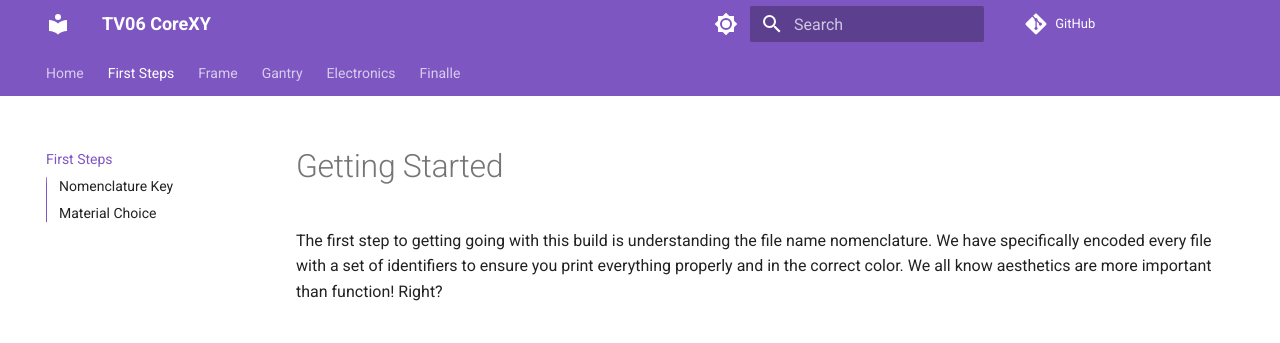
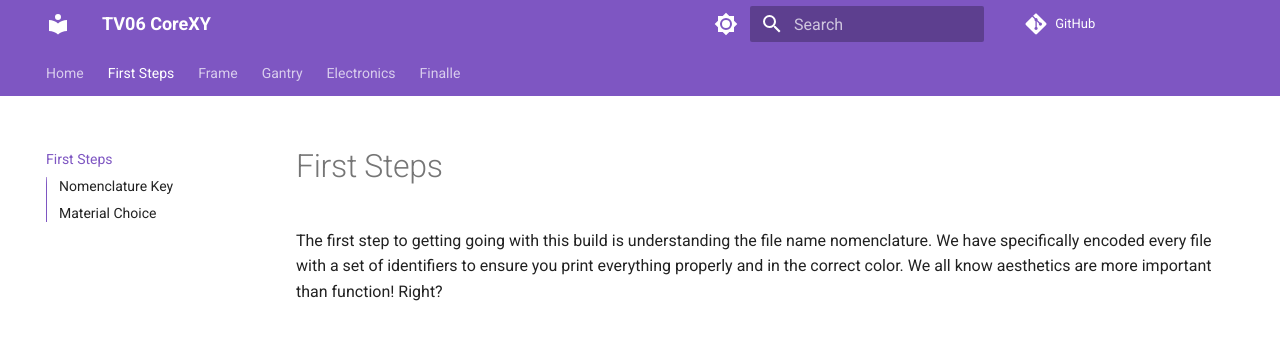
Before and after one commit to VectorForce3D/TV06_XY, an MkDocs documentation site: the page built from docs/about.md, in a window 1280 px wide and 900 px high. Shown: the top 343 px of the window. Built offline with MkDocs 1.6.1 and Material for MkDocs 9.7.7, drawn with Linux system fonts in a browser that asks for light colours; comment, search, counter and statistics services are not loaded.

Commit message:
Update about.md

```diff
--- a/docs/about.md
+++ b/docs/about.md
@@ -1,4 +1,4 @@
-# Getting Started
+# First Steps
 
 The first step to getting going with this build is understanding the file name nomenclature. We have specifically encoded every file with a set of identifiers to ensure you print everything properly and in the correct color. We all know aesthetics are more important than function! Right?
 
```
